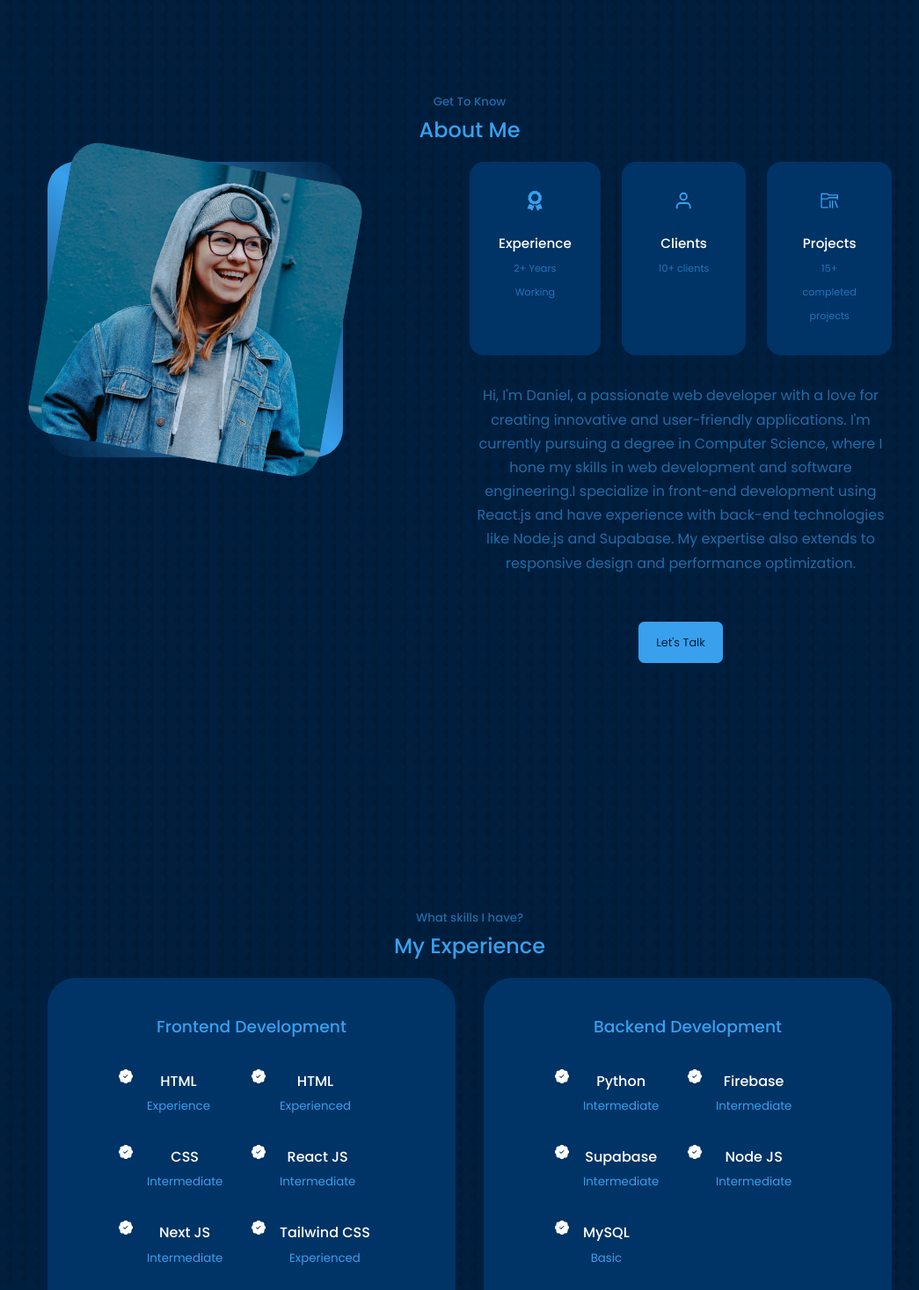
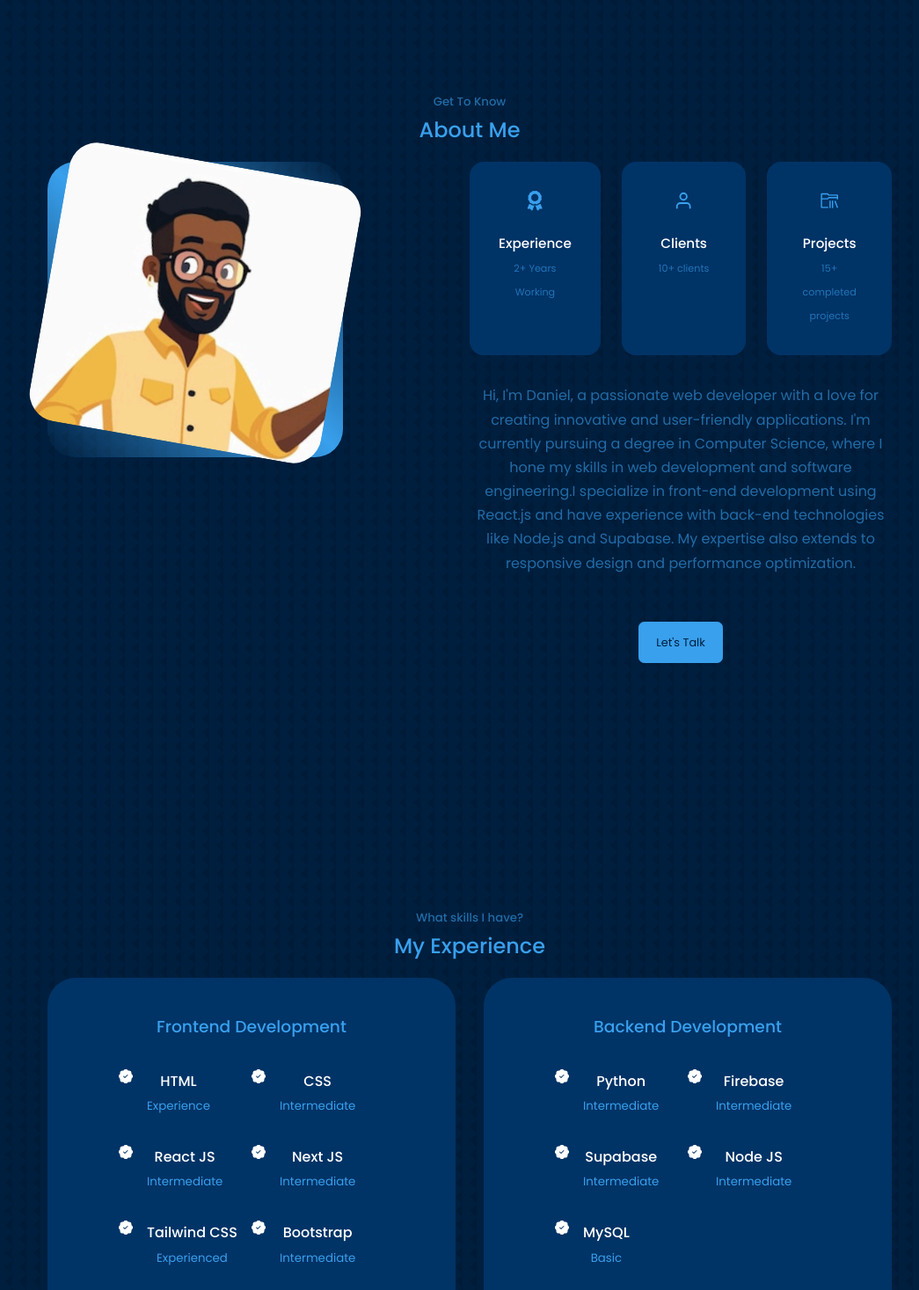
Before and after one commit to danielosagie341/portfolio_website, a React (Create React App) app: page / in a window 1280 px wide. Shown: the part 823-2290 px from the top of the page at 88% size, without its empty margins (106-1151 px from the left). Built offline with nearby package versions, Linux system fonts and the light colour scheme.

Commit message:
pic update commit

```diff
--- a/src/components/Header/header.css
+++ b/src/components/Header/header.css
@@ -48,7 +48,8 @@ header {
 }
 
 .me img {
-    rotate: 10deg;
+    height: 100%;
+    width: 100%;
 }
 
 .scroll__down {
--- a/src/components/about/About.jsx
+++ b/src/components/about/About.jsx
@@ -1,6 +1,6 @@
 import React from 'react'
 import './about.css'
-import ME from '../../assets/me-about.jpg'
+import ME from '../../assets/me.png'
 import {FaAward} from 'react-icons/fa'
 import {FiUser} from 'react-icons/fi'
 import {VscFolderLibrary} from 'react-icons/vsc'
--- a/src/components/about/about.css
+++ b/src/components/about/about.css
@@ -9,12 +9,9 @@ section {
 }
 
 .about__me {
-    width: 100%;
     aspect-ratio: 1/1;
     border-radius: 2rem;
     background: linear-gradient(45deg, transparent, var(--color-primary), transparent);
-    display: grid;
-    place-items: center;
 }
 
 .about__me-image {
--- a/src/components/experience/Experience.jsx
+++ b/src/components/experience/Experience.jsx
@@ -18,15 +18,6 @@ const experience = () => {
               <h4>HTML</h4>
                 <small className="text-light">Experience</small>
                 </div>
-            </article>
-
-
-            <article className='experience__details'>
-              <BsPatchCheckFill />
-              <div className='.experience__details-icons'>
-              <h4>HTML</h4>
-              <small className="text-light">Experienced</small>
-              </div>
             </article>
 
             <article className='experience__details'>
--- a/src/components/portfolio/Portfolio.jsx
+++ b/src/components/portfolio/Portfolio.jsx
@@ -13,42 +13,42 @@ const works = [
     image: IMG1,
     title: 'WhatsApp Clone',
     github: 'https://github.com/danielosagie341/chathub-distributed-system',
-    demo: 'https://chathub-distributed-system.vercel.app/',
+    demo: 'https://chathub-distributed-system.vercel.app',
   },
   {
     id: 2,
     image: IMG2,
     title: 'Rise Africa',
     github: 'https://github.com/danielosagie341/rise-africa',
-    demo: 'rise-africa.vercel.app',
+    demo: 'https://rise-africa.vercel.app',
   },
   {
     id: 3,
     image: IMG3,
     title: 'Spotify Clone',
     github: 'https://github.com/danielosagie341/spotify_clone',
-    demo: 'https://spotify-clone-lime-one-39.vercel.app/',
+    demo: 'https://spotify-clone-lime-one-39.vercel.app',
   },
   {
     id: 4,
     image: IMG4,
     title: 'Basic social media app ',
     github: 'https://github.com/danielosagie341/simple_social_media_web_app',
-    demo: 'https://simple-social-media-web-app.vercel.app/',
+    demo: 'https://simple-social-media-web-app.vercel.app',
   },
   {
     id: 5,
     image: IMG5,
     title: 'Crypto Assistant Large Language Model',
     github: 'https://github.com/danielosagie341/geminoid-ui',
-    demo: 'geminoid-ui.vercel.app',
+    demo: 'https://geminoid-ui.vercel.app',
   },
   {
     id: 6,
     image: IMG6,
     title: 'Fitness Rings (Smart Health Assistant)',
     github: 'https://github.com/danielosagie341/fitness-rings',
-    demo: 'fitness-rings.vercel.app',
+    demo: 'https://fitness-rings.vercel.app',
   }
 ]
 
--- a/src/components/testimonials/testimonials.css
+++ b/src/components/testimonials/testimonials.css
@@ -29,13 +29,13 @@
 }
 
 @media screen and (max-width:1024px) {
-    .testimonials__container {
+    .container.testimonials__container {
         width: 60%;
     }
 }
 
 @media screen and (max-width:600px) {
-    .testimonials__container {
+    .container.testimonials__container {
         width: var(--container-width-sm);
     }
     .client__review {
```
Also changed, not shown: src/assets/me-two.png, src/assets/me.png.
